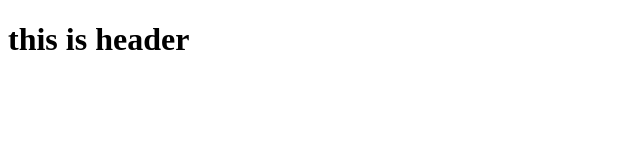
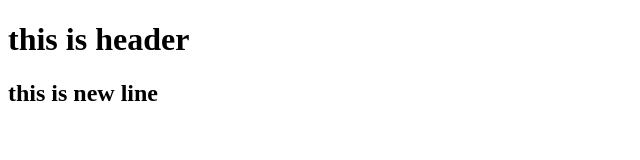
Before and after one commit to mthall-DevOps/git_demo, a plain HTML site: page index.html in a window 1280 px wide. Shown: the whole page, without its empty margins (0-640 px from the left). Drawn offline with Linux system fonts and the light colour scheme.

Commit message:
new changes in index.html

```diff
--- a/index.html
+++ b/index.html
@@ -8,5 +8,6 @@
 </head>
 <body>
     <h1>this is header</h1>
+    <h2>this is new line</h2>
 </body>
 </html>
```
